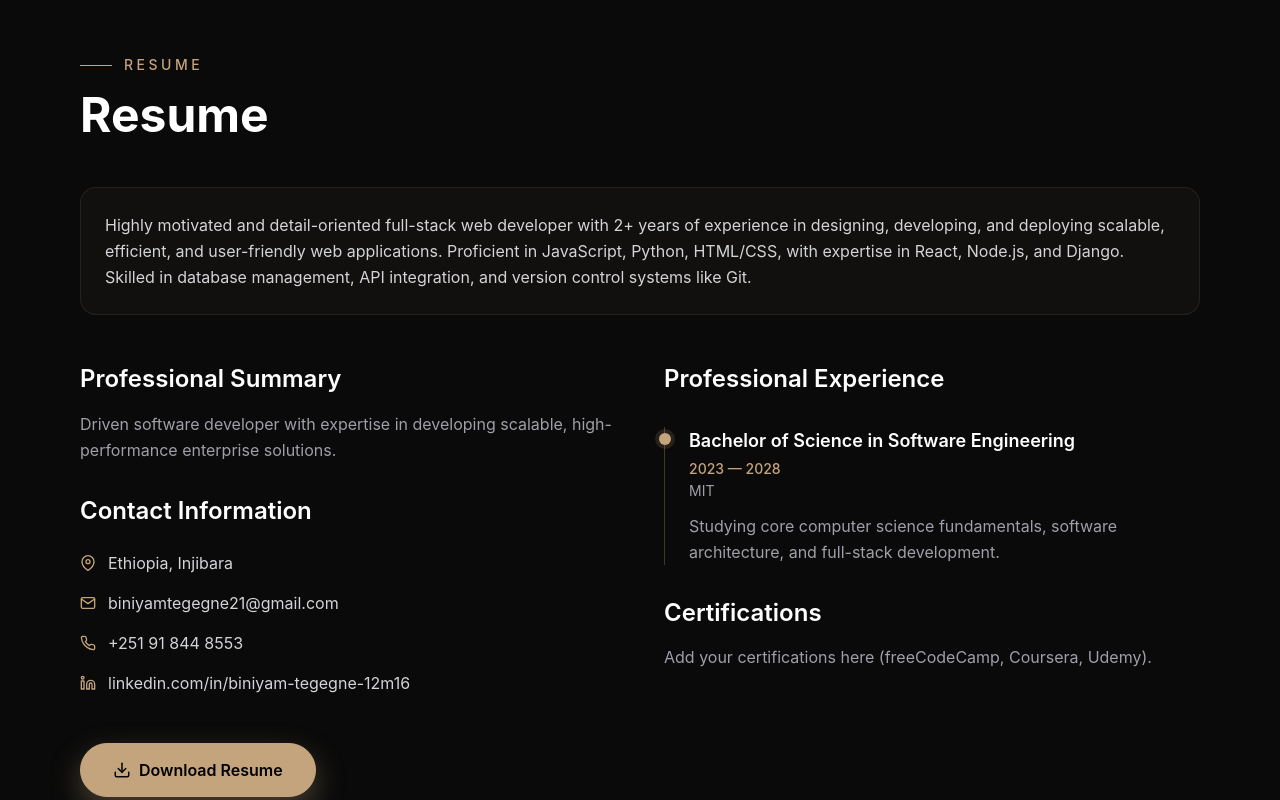
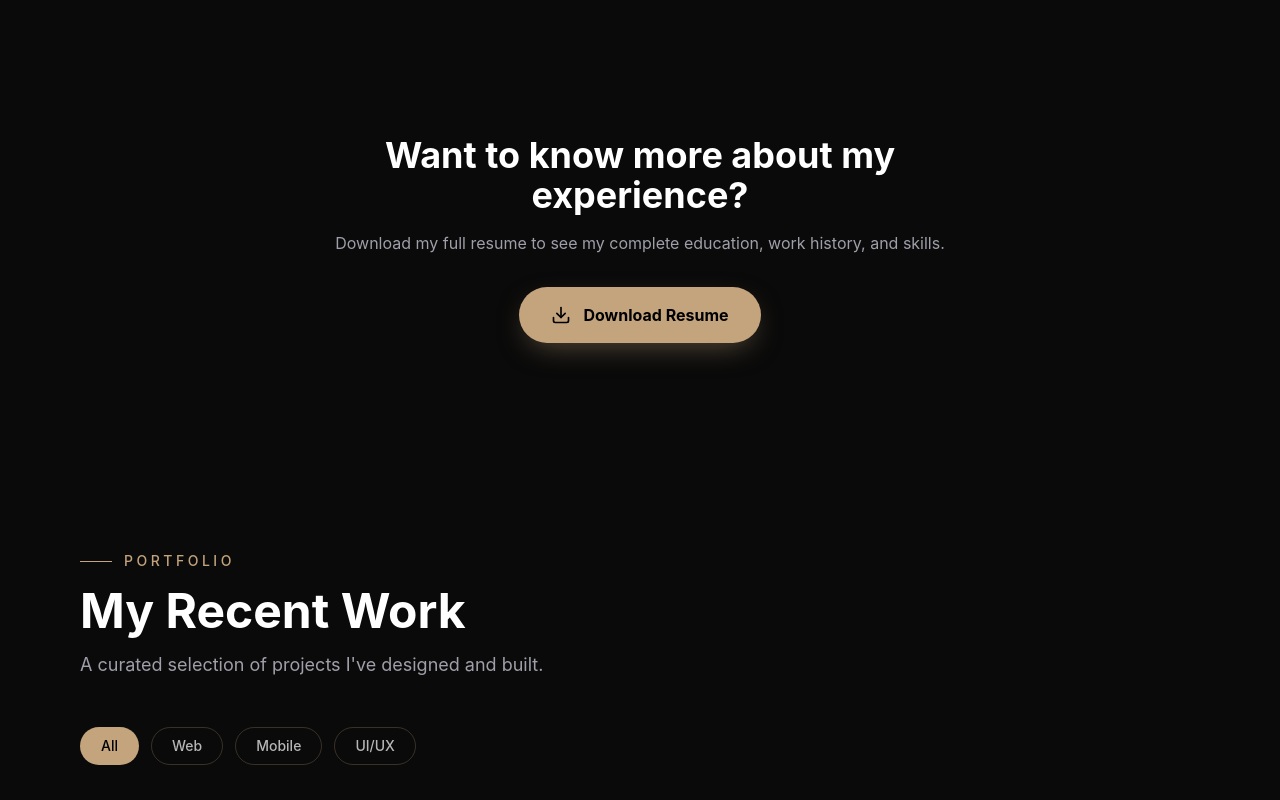
Before and after one commit to bini1695/intern-portfolio, a Next.js app in the folder my-portfolio/: page / in a window 1280 px wide. Shown: the part 2520-3320 px from the top of the page. Built offline with nearby package versions, Linux system fonts and the light colour scheme.

Commit message:
resume updated

```diff
--- a/my-portfolio/components/Resume.tsx
+++ b/my-portfolio/components/Resume.tsx
@@ -1,120 +1,49 @@
 'use client';
 
 import { motion } from 'framer-motion';
-import { FiDownload, FiMail, FiPhone, FiMapPin, FiLinkedin } from 'react-icons/fi';
+import { FiDownload } from 'react-icons/fi';
 
 const CARAMEL = '#C4A47C';
 
 const Resume = () => {
   return (
-    <section id="resume" className="space-y-12">
-      <div className="flex flex-col md:flex-row md:items-end justify-between gap-6">
-        <div className="space-y-4">
-          <div className="flex items-center gap-3">
-            <span className="w-8 h-px" style={{ background: CARAMEL }} />
-            <span className="text-sm uppercase tracking-[0.25em] font-medium" style={{ color: CARAMEL }}>
-              Resume
-            </span>
-          </div>
-          <h2 className="text-4xl md:text-5xl font-bold text-white">Resume</h2>
-        </div>
-        <a
-          href="/resume.pdf"
-          className="flex items-center gap-2 px-6 py-3 rounded-full font-semibold text-black transition-all"
-          // style={{ background: CARAMEL, boxShadow: '0 8px 20px rgba(196,164,124,0.35)' }}
-        >
-          {/* Download Resume <FiDownload /> */}
-        </a>
-      </div>
+    <section id="resume" className="relative py-20 flex flex-col items-center justify-center text-center space-y-8">
 
-      {/* Summary */}
       <motion.div
         initial={{ opacity: 0, y: 20 }}
         whileInView={{ opacity: 1, y: 0 }}
         viewport={{ once: true }}
-        className="rounded-2xl p-6"
-        style={{
-          background: 'rgba(196,164,124,0.04)',
-          border: '1px solid rgba(196,164,124,0.12)',
-        }}
+        transition={{ duration: 0.6 }}
+        className="space-y-4 max-w-2xl mx-auto"
       >
-        <p className="text-zinc-300 leading-relaxed">
-          Highly motivated and detail-oriented full-stack web developer with 2+ years of
-          experience in designing, developing, and deploying scalable, efficient, and
-          user-friendly web applications. Proficient in JavaScript, Python, HTML/CSS, with
-          expertise in React, Node.js, and Django. Skilled in database management, API
-          integration, and version control systems like Git.
+        <h2 className="text-3xl md:text-4xl font-bold text-white">
+          Want to know more about my experience?
+        </h2>
+        <p className="text-zinc-400">
+          Download my full resume to see my complete education, work history, and skills.
         </p>
       </motion.div>
 
-      <div className="grid grid-cols-1 lg:grid-cols-2 gap-12">
-        <div className="space-y-8">
-          <div>
-            <h3 className="text-2xl font-semibold text-white mb-4">Professional Summary</h3>
-            <p className="text-zinc-400 leading-relaxed">
-              Driven software developer with expertise in developing scalable,
-              high-performance enterprise solutions.
-            </p>
-          </div>
-
-          <div>
-            <h3 className="text-2xl font-semibold text-white mb-6">Contact Information</h3>
-            <ul className="space-y-4 text-zinc-300">
-              <li className="flex items-center gap-3">
-                <FiMapPin style={{ color: CARAMEL }} /> Ethiopia, Injibara
-              </li>
-              <li className="flex items-center gap-3">
-                <FiMail style={{ color: CARAMEL }} />
-                <a href="mailto:biniyamtegegne21@gmail.com" className="hover:opacity-80">
-                  biniyamtegegne21@gmail.com
-                </a>
-              </li>
-              <li className="flex items-center gap-3">
-                <FiPhone style={{ color: CARAMEL }} />
-                <a href="tel:+251918448553" className="hover:opacity-80">+251 91 844 8553</a>
-              </li>
-              <li className="flex items-center gap-3">
-                <FiLinkedin style={{ color: CARAMEL }} />
-                <a href="https://www.linkedin.com/in/biniyam-tegegne-12m16/" target="_blank" rel="noopener noreferrer" className="hover:opacity-80 break-all">
-                  linkedin.com/in/biniyam-tegegne-12m16
-                </a>
-              </li>
-            </ul>
-          </div>
-        </div>
-
-        <div className="space-y-8">
-          <h3 className="text-2xl font-semibold text-white">Professional Experience</h3>
-          <div className="relative pl-6 border-l" style={{ borderColor: 'rgba(196,164,124,0.3)' }}>
-            <div
-              className="absolute w-3 h-3 rounded-full -left-[6.5px] top-1.5"
-              style={{ background: CARAMEL, boxShadow: '0 0 0 4px rgba(196,164,124,0.15)' }}
-            />
-            <h4 className="text-lg font-semibold text-white">Bachelor of Science in Software Engineering</h4>
-            <div className="text-sm font-medium mt-1" style={{ color: CARAMEL }}>2023 — 2028</div>
-            <div className="text-zinc-400 text-sm mt-0.5">MIT</div>
-            <p className="text-zinc-400 mt-3 leading-relaxed">
-              Studying core computer science fundamentals, software architecture, and full-stack development.
-            </p>
-          </div>
-
-          <div>
-            <h3 className="text-2xl font-semibold text-white mb-4">Certifications</h3>
-            <p className="text-zinc-400">Add your certifications here (freeCodeCamp, Coursera, Udemy).</p>
-          </div>
-        </div>
-      </div>
-
-      <a
-          href="../assets/Biniyam_Tegegne_Resume.pdf"
-          download
-          className="btn-swap-fill inline-flex items-center gap-2 px-8 py-3.5 rounded-full font-semibold"
-        >
-          <FiDownload className="text-lg" />
-          Download Resume
-        </a>
-
-
+      {/* የማውረጃ ቁልፍ */}
+      <motion.a
+        // አሁን የፋይሉ ስም resume.pdf ስለሆነ መንገዱ እንደዚህ ይሆናል
+        href="/assets/images/Resume.pdf"
+        download="resume.pdf"
+        initial={{ opacity: 0, y: 20 }}
+        whileInView={{ opacity: 1, y: 0 }}
+        viewport={{ once: true }}
+        transition={{ duration: 0.6, delay: 0.2 }}
+        whileHover={{ scale: 1.05 }}
+        whileTap={{ scale: 0.95 }}
+        className="inline-flex items-center gap-3 px-8 py-4 rounded-full font-bold text-black transition-shadow duration-300"
+        style={{
+          background: CARAMEL,
+          boxShadow: '0 10px 30px -10px rgba(196,164,124,0.5)',
+        }}
+      >
+        <FiDownload className="text-xl" />
+        Download Resume
+      </motion.a>
 
     </section>
   );
```
